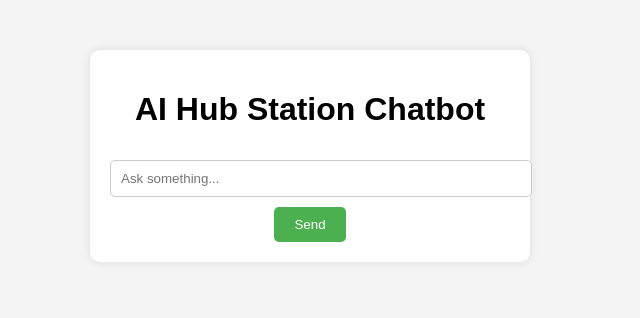
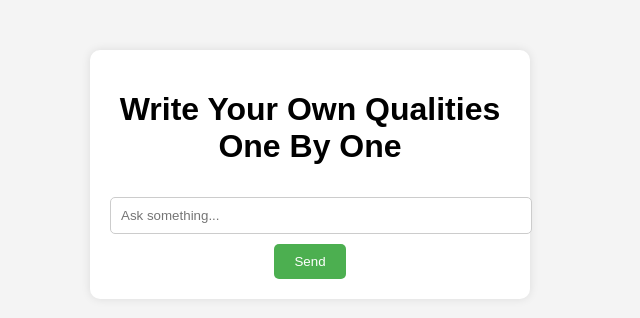
Before and after one commit to ashishvijay1/aihubstationchatbot, a website: page index.html in a window 1280 px wide. Shown: the whole page, without its empty margins (330-970 px from the left). Drawn offline with Linux system fonts and the light colour scheme.

Commit message:
Update index.html

```diff
--- a/index.html
+++ b/index.html
@@ -64,7 +64,7 @@
 <body>
 
 <div class="chat-container">
-    <h1>AI Hub Station Chatbot</h1>
+    <h1>Write Your Own Qualities One By One</h1>
     <div class="messages" id="messages"></div>
     <input type="text" id="userInput" placeholder="Ask something..." />
     <button onclick="sendMessage()">Send</button>
```
